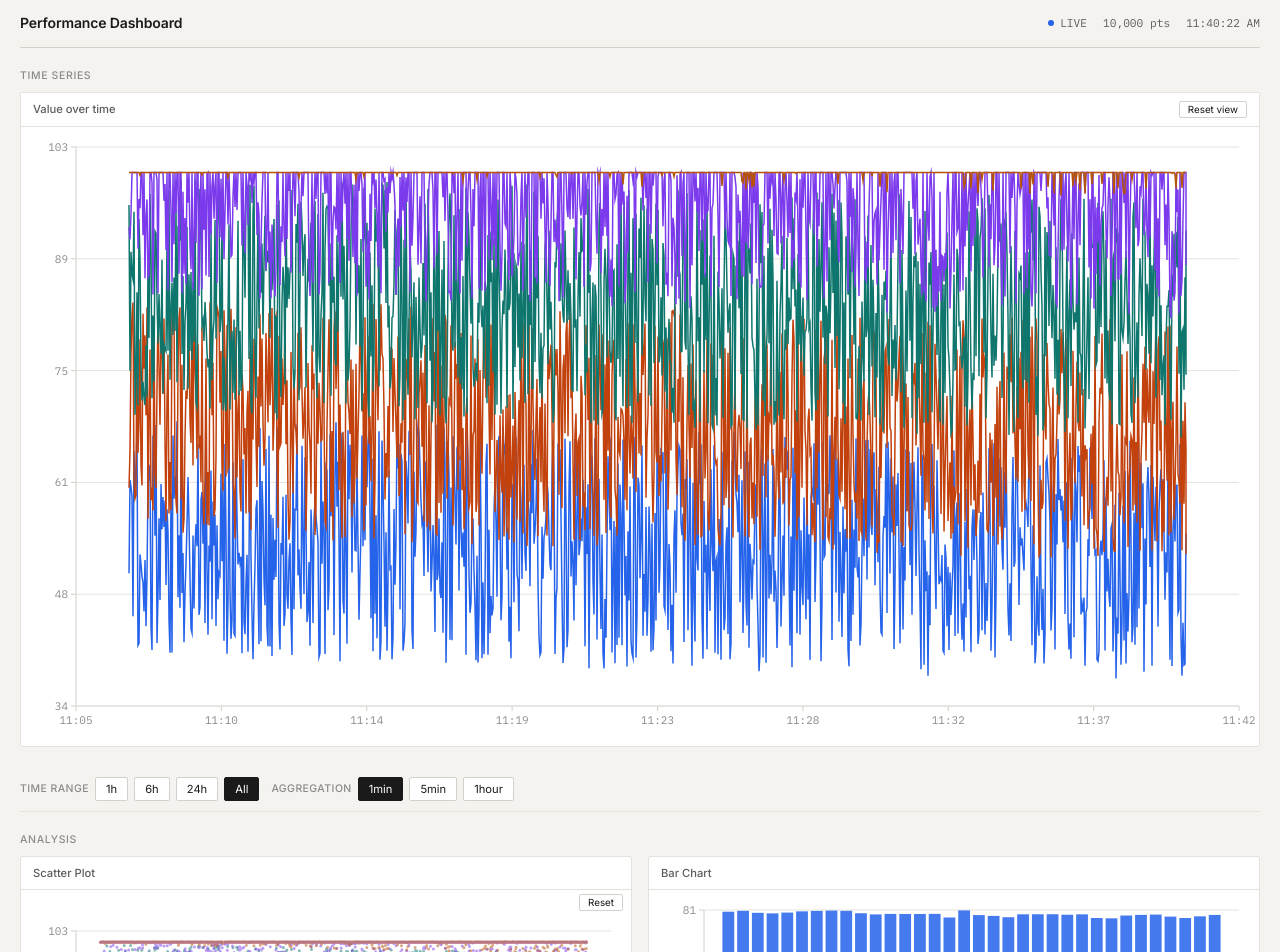
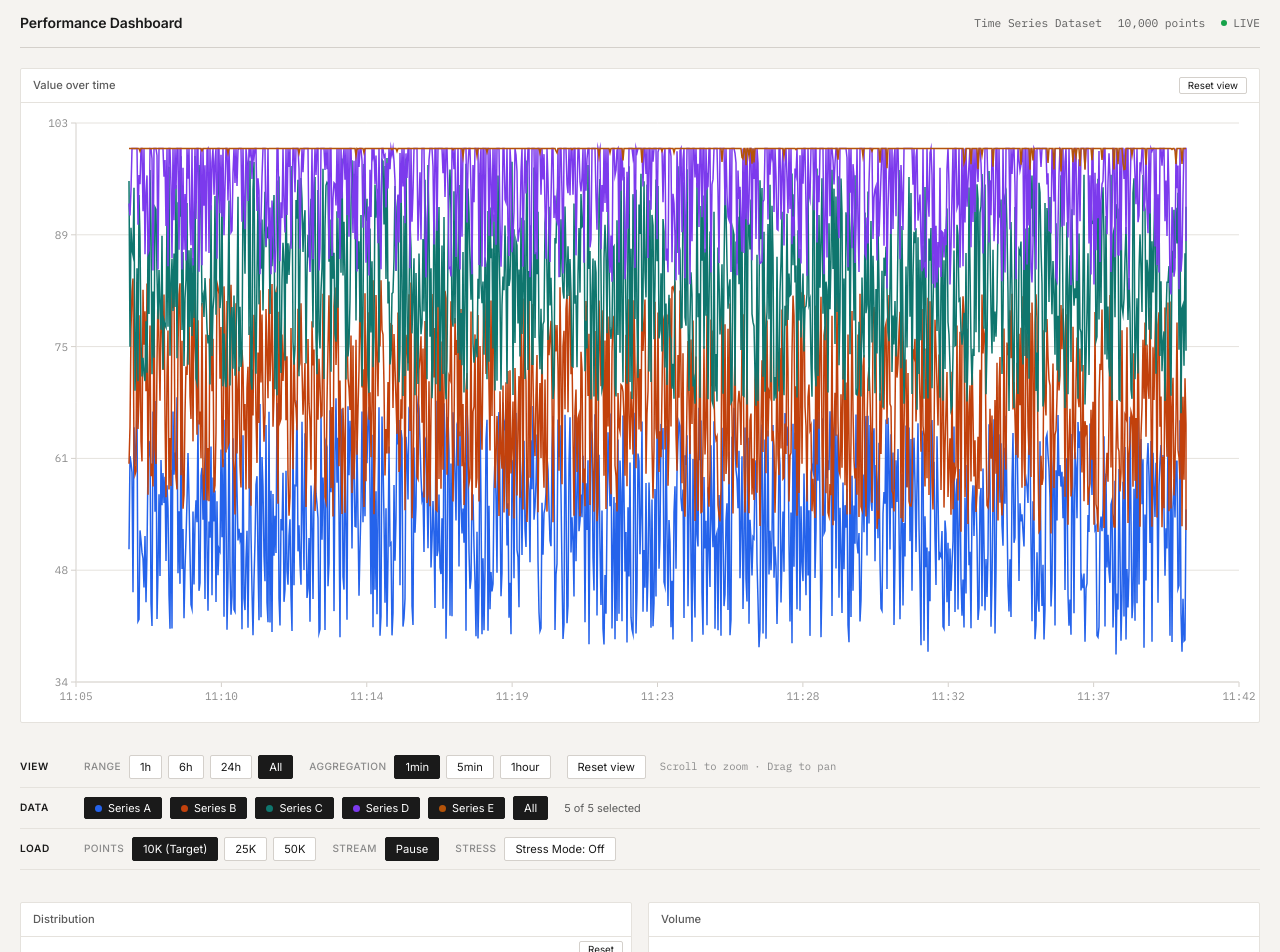
Before and after one commit to NM3806/performance-dashboard-flam, a Next.js app: page /dashboard in a window 1280 px wide. Shown: the top 952 px of the page. Built offline with nearby package versions, Linux system fonts and the light colour scheme.

Commit message:
feat: add unified dashboard controls, minimal header, and primary-first layout

```diff
--- a/app/dashboard/page.tsx
+++ b/app/dashboard/page.tsx
@@ -5,10 +5,8 @@ import LineChart from '@/components/charts/LineChart';
 import BarChart from '@/components/charts/BarChart';
 import ScatterPlot from '@/components/charts/ScatterPlot';
 import Heatmap from '@/components/charts/Heatmap';
-import TimeRangeSelector from '@/components/controls/TimeRangeSelector';
+import DashboardControls from '@/components/controls/DashboardControls';
 import DataTable from '@/components/ui/DataTable';
-import FilterPanel from '@/components/controls/FilterPanel';
-import StressTestControls from '@/components/controls/StressTestControls';
 import PerformanceMonitor from '@/components/ui/PerformanceMonitor';
 
 export default function DashboardPage() {
@@ -16,62 +14,45 @@ export default function DashboardPage() {
     <>
       <DashboardHeader />
 
-      {/* Primary chart — line */}
+      {/* Primary chart — Value over time */}
       <section className="dashboard-section">
-        <div className="section-label">Time Series</div>
         <LineChart />
       </section>
 
-      {/* Time controls */}
+      {/* View, Data, and Load controls directly underneath primary chart */}
       <section className="dashboard-section">
-        <TimeRangeSelector />
+        <DashboardControls />
       </section>
 
-      {/* Secondary charts */}
+      {/* Secondary charts — Distribution and Volume */}
       <section className="dashboard-section">
-        <div className="section-label">Analysis</div>
         <div className="secondary-charts">
           <div className="chart-area">
-            <div className="chart-title">Scatter Plot</div>
+            <div className="chart-title">Distribution</div>
             <ScatterPlot />
           </div>
           <div className="chart-area">
-            <div className="chart-title">Bar Chart</div>
+            <div className="chart-title">Volume</div>
             <BarChart />
           </div>
         </div>
       </section>
 
-      {/* Heatmap */}
+      {/* Density Heatmap */}
       <section className="dashboard-section">
-        <div className="section-label">Density</div>
         <div className="chart-area full-width-chart">
-          <div className="chart-title">Heatmap</div>
+          <div className="chart-title">Density</div>
           <Heatmap />
-        </div>
-      </section>
-
-      <hr className="section-divider" />
-
-      {/* Data controls */}
-      <section className="dashboard-section">
-        <div className="section-label">Data Controls</div>
-        <div className="controls-bar" style={{ flexDirection: 'column', alignItems: 'flex-start' }}>
-          <div className="control-group">
-            <span className="control-label">Categories</span>
-            <FilterPanel />
-          </div>
-          <StressTestControls />
         </div>
       </section>
 
       {/* Data table */}
       <section className="dashboard-section">
-        <div className="section-label">Data Table</div>
-        <DataTable />
+        <div className="chart-area">
+          <div className="chart-title">Data Table</div>
+          <DataTable />
+        </div>
       </section>
-
-      <hr className="section-divider" />
 
       <PerformanceMonitor />
     </>
--- a/app/globals.css
+++ b/app/globals.css
@@ -134,16 +134,15 @@ h3 { font-size: 1rem; }
   width: 6px;
   height: 6px;
   border-radius: 50%;
-  background: var(--accent);
+  background: var(--text-tertiary);
 }
 
-.live-dot.active {
-  animation: pulse 2s ease-in-out infinite;
+.live-dot.live {
+  background: #16a34a;
 }
 
-@keyframes pulse {
-  0%, 100% { opacity: 1; }
-  50% { opacity: 0.4; }
+.live-dot.paused {
+  background: #d97706;
 }
 
 /* --- Section structure --- */
@@ -204,6 +203,61 @@ h3 { font-size: 1rem; }
 
 .full-width-chart {
   min-height: 200px;
+}
+
+/* --- Dashboard Controls (Swiss instrument layout, no cards) --- */
+.dashboard-controls {
+  padding: 4px 0 12px;
+  margin-bottom: 8px;
+}
+
+.control-row {
+  display: flex;
+  align-items: center;
+  gap: 16px;
+  flex-wrap: wrap;
+  padding: 8px 0;
+  border-bottom: 1px solid var(--border-light);
+}
+
+.control-row-label {
+  font-size: 0.72rem;
+  font-weight: 600;
+  text-transform: uppercase;
+  letter-spacing: 0.06em;
+  color: var(--text-primary);
+  width: 48px;
+  flex-shrink: 0;
+}
+
+.control-sublabel {
+  font-size: 0.72rem;
+  font-weight: 500;
+  text-transform: uppercase;
+  letter-spacing: 0.04em;
+  color: var(--text-tertiary);
+  margin-right: 2px;
+}
+
+.control-hint {
+  font-size: 0.75rem;
+  color: var(--text-tertiary);
+  font-family: var(--font-mono);
+  margin-left: 8px;
+}
+
+.control-count {
+  font-size: 0.78rem;
+  color: var(--text-secondary);
+  margin-left: 8px;
+}
+
+.chip-dot {
+  width: 7px;
+  height: 7px;
+  border-radius: 50%;
+  display: inline-block;
+  margin-right: 6px;
 }
 
 /* --- Controls --- */
--- /dev/null
+++ b/components/controls/DashboardControls.tsx
@@ -0,0 +1,186 @@
+'use client';
+
+import React, { useCallback } from 'react';
+import { useData } from '@/components/providers/DataProvider';
+import { AggregationPeriod } from '@/lib/types';
+import { getCategoryColor } from '@/lib/canvasUtils';
+
+const TIME_RANGES = [
+  { label: '1h', ms: 60 * 60 * 1000 },
+  { label: '6h', ms: 6 * 60 * 60 * 1000 },
+  { label: '24h', ms: 24 * 60 * 60 * 1000 },
+  { label: 'All', ms: 0 },
+];
+
+const AGGREGATIONS: { label: string; value: AggregationPeriod }[] = [
+  { label: '1min', value: '1min' },
+  { label: '5min', value: '5min' },
+  { label: '1hour', value: '1hour' },
+];
+
+const LOAD_OPTIONS = [
+  { label: '10K (Target)', value: 10000 },
+  { label: '25K', value: 25000 },
+  { label: '50K', value: 50000 },
+];
+
+export const DashboardControls = React.memo(function DashboardControls() {
+  const {
+    categories,
+    filterState,
+    setSelectedCategories,
+    clearFilters,
+    setTimeRange,
+    setAggregation,
+    resetView,
+    isStreaming,
+    setStreamingEnabled,
+    stressMode,
+    setStressMode,
+    dataPointTarget,
+    setDataPointTarget,
+  } = useData();
+
+  const selected = filterState.categories;
+
+  const handleTimeRange = useCallback(
+    (ms: number) => {
+      if (ms === 0) {
+        setTimeRange(null);
+      } else {
+        const now = Date.now();
+        setTimeRange({ start: now - ms, end: now });
+      }
+    },
+    [setTimeRange]
+  );
+
+  function isTimeRangeActive(ms: number): boolean {
+    if (ms === 0) return filterState.timeRange === null;
+    if (!filterState.timeRange) return false;
+    const duration = filterState.timeRange.end - filterState.timeRange.start;
+    return Math.abs(duration - ms) < 1000;
+  }
+
+  function toggleCategory(cat: string) {
+    const isSelected = selected.includes(cat);
+    if (isSelected) {
+      if (selected.length <= 1) return; // keep at least 1
+      setSelectedCategories(selected.filter((c) => c !== cat));
+    } else {
+      setSelectedCategories([...selected, cat]);
+    }
+  }
+
+  return (
+    <div className="dashboard-controls">
+      {/* VIEW CONTROLS */}
+      <div className="control-row">
+        <span className="control-row-label">View</span>
+        <div className="control-group">
+          <span className="control-sublabel">Range</span>
+          {TIME_RANGES.map((tr) => (
+            <button
+              key={tr.label}
+              className={`control-button ${isTimeRangeActive(tr.ms) ? 'active' : ''}`}
+              onClick={() => handleTimeRange(tr.ms)}
+            >
+              {tr.label}
+            </button>
+          ))}
+        </div>
+
+        <div className="control-group">
+          <span className="control-sublabel">Aggregation</span>
+          {AGGREGATIONS.map((agg) => (
+            <button
+              key={agg.value}
+              className={`control-button ${filterState.aggregation === agg.value ? 'active' : ''}`}
+              onClick={() => setAggregation(agg.value)}
+            >
+              {agg.label}
+            </button>
+          ))}
+        </div>
+
+        <div className="control-group">
+          <button className="control-button" onClick={resetView}>
+            Reset view
+          </button>
+          <span className="control-hint">Scroll to zoom · Drag to pan</span>
+        </div>
+      </div>
+
+      {/* DATA CONTROLS */}
+      <div className="control-row">
+        <span className="control-row-label">Data</span>
+        <div className="control-group filter-panel">
+          {categories.map((cat) => {
+            const isSelected = selected.includes(cat);
+            const color = getCategoryColor(cat, categories);
+            return (
+              <button
+                key={cat}
+                className={`filter-chip ${isSelected ? 'selected' : ''}`}
+                onClick={() => toggleCategory(cat)}
+              >
+                <span className="chip-dot" style={{ backgroundColor: color }} />
+                <span>{cat}</span>
+              </button>
+            );
+          })}
+
+          <button
+            className={`control-button ${selected.length === categories.length ? 'active' : ''}`}
+            onClick={clearFilters}
+          >
+            All
+          </button>
+
+          <span className="control-count">
+            {selected.length} of {categories.length} selected
+          </span>
+        </div>
+      </div>
+
+      {/* LOAD CONTROLS */}
+      <div className="control-row">
+        <span className="control-row-label">Load</span>
+        <div className="control-group">
+          <span className="control-sublabel">Points</span>
+          {LOAD_OPTIONS.map((opt) => (
+            <button
+              key={opt.value}
+              className={`control-button ${dataPointTarget === opt.value ? 'active' : ''}`}
+              onClick={() => setDataPointTarget(opt.value)}
+            >
+              {opt.label}
+            </button>
+          ))}
+        </div>
+
+        <div className="control-group">
+          <span className="control-sublabel">Stream</span>
+          <button
+            className={`control-button ${isStreaming ? 'active' : ''}`}
+            onClick={() => setStreamingEnabled(!isStreaming)}
+          >
+            {isStreaming ? 'Pause' : 'Resume'}
+          </button>
+        </div>
+
+        <div className="control-group">
+          <span className="control-sublabel">Stress</span>
+          <button
+            className={`control-button ${stressMode ? 'active' : ''}`}
+            onClick={() => setStressMode(!stressMode)}
+          >
+            {stressMode ? 'Stress Mode: On (60Hz)' : 'Stress Mode: Off'}
+          </button>
+        </div>
+      </div>
+    </div>
+  );
+});
+
+export default DashboardControls;
--- a/components/ui/DashboardHeader.tsx
+++ b/components/ui/DashboardHeader.tsx
@@ -16,12 +16,12 @@ export function DashboardHeader() {
       <header className="dashboard-header">
         <h1>Performance Dashboard</h1>
         <div className="header-meta">
+          <span>Time Series Dataset</span>
+          <span>— points</span>
           <span className="live-indicator">
             <span className="live-dot" />
-            <span>LOADING</span>
+            <span>CONNECTING</span>
           </span>
-          <span>— pts</span>
-          <span>—</span>
         </div>
       </header>
     );
@@ -34,12 +34,12 @@ export function DashboardHeader() {
     <header className="dashboard-header">
       <h1>Performance Dashboard</h1>
       <div className="header-meta">
+        <span>Time Series Dataset</span>
+        <span>{pointCount.toLocaleString()} points</span>
         <span className="live-indicator">
-          <span className={`live-dot ${isStreaming ? 'active' : ''}`} />
+          <span className={`live-dot ${isStreaming ? 'live' : 'paused'}`} />
           <span>{isStreaming ? 'LIVE' : 'PAUSED'}</span>
         </span>
-        <span>{pointCount.toLocaleString()} pts</span>
-        <span>{new Date().toLocaleTimeString()}</span>
       </div>
     </header>
   );
```
